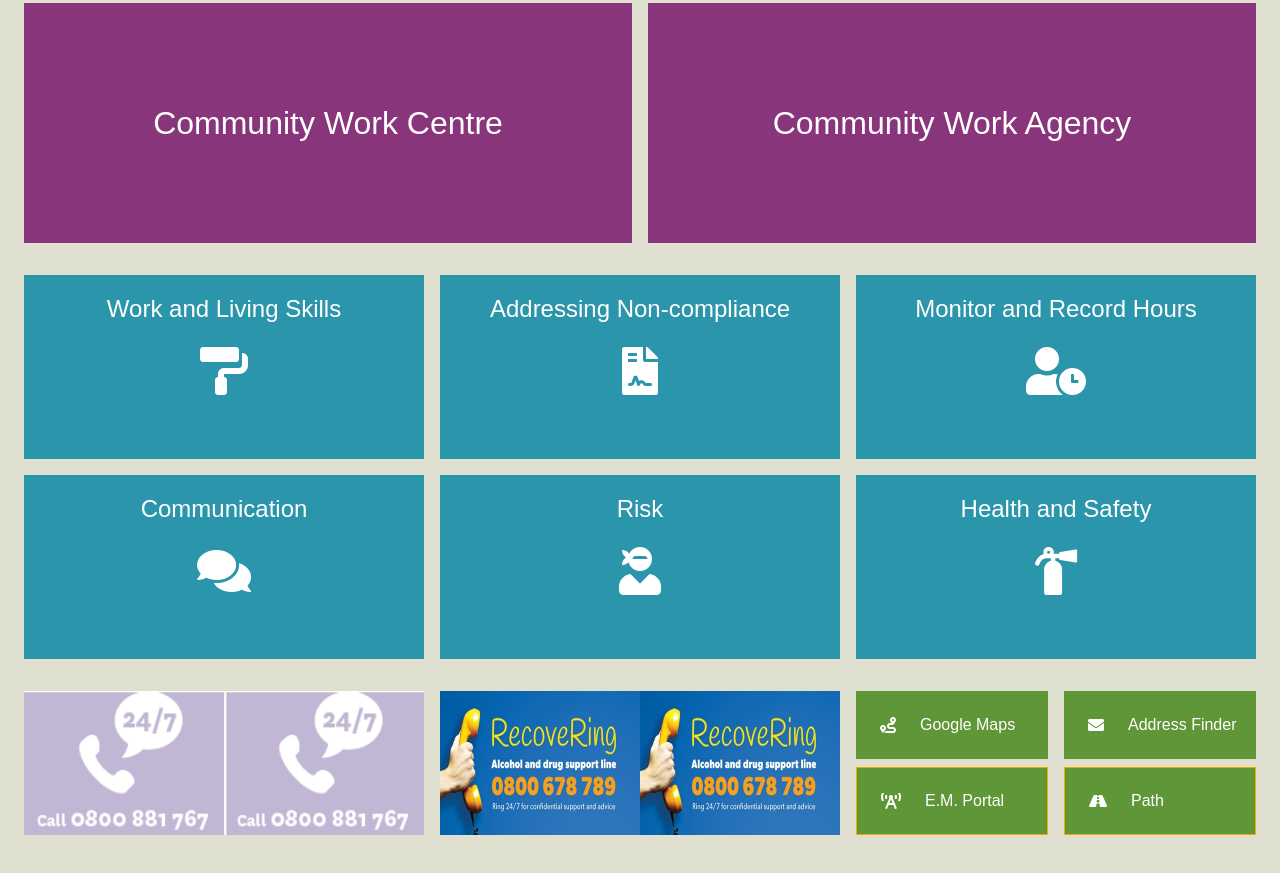
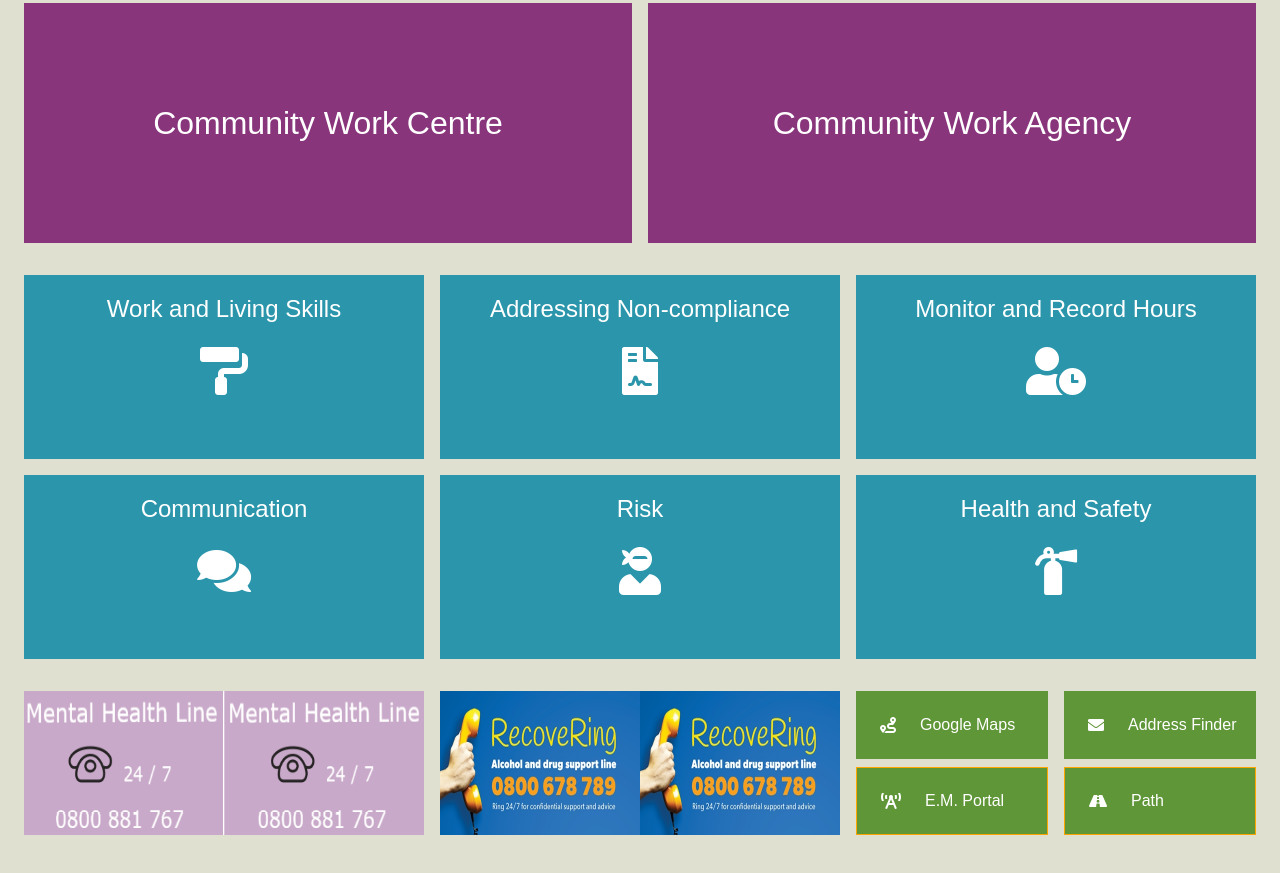
Before and after one commit to rebellio69/Community-Work, a plain HTML site: page index.html in a window 1280 px wide. Shown: the part 443-1316 px from the top of the page. Drawn offline with Linux system fonts and the light colour scheme; a web font is replaced by a local one.

Commit message:
Change mental health picture

```diff
--- a/index.html
+++ b/index.html
@@ -109,7 +109,7 @@
 
     <!--quick links section-->
       <a href="#" target="_blank" class="MH ql">
-        <img src="./resources/images/Mental health line 2.png" alt="MH logo">
+        <img src="./resources/images/mental health.png" alt="MH logo">
       </a>
 
       <a href="#" target="_blank" class="AD ql">
```
Also changed, not shown: resources/images/mental health.png (added).
